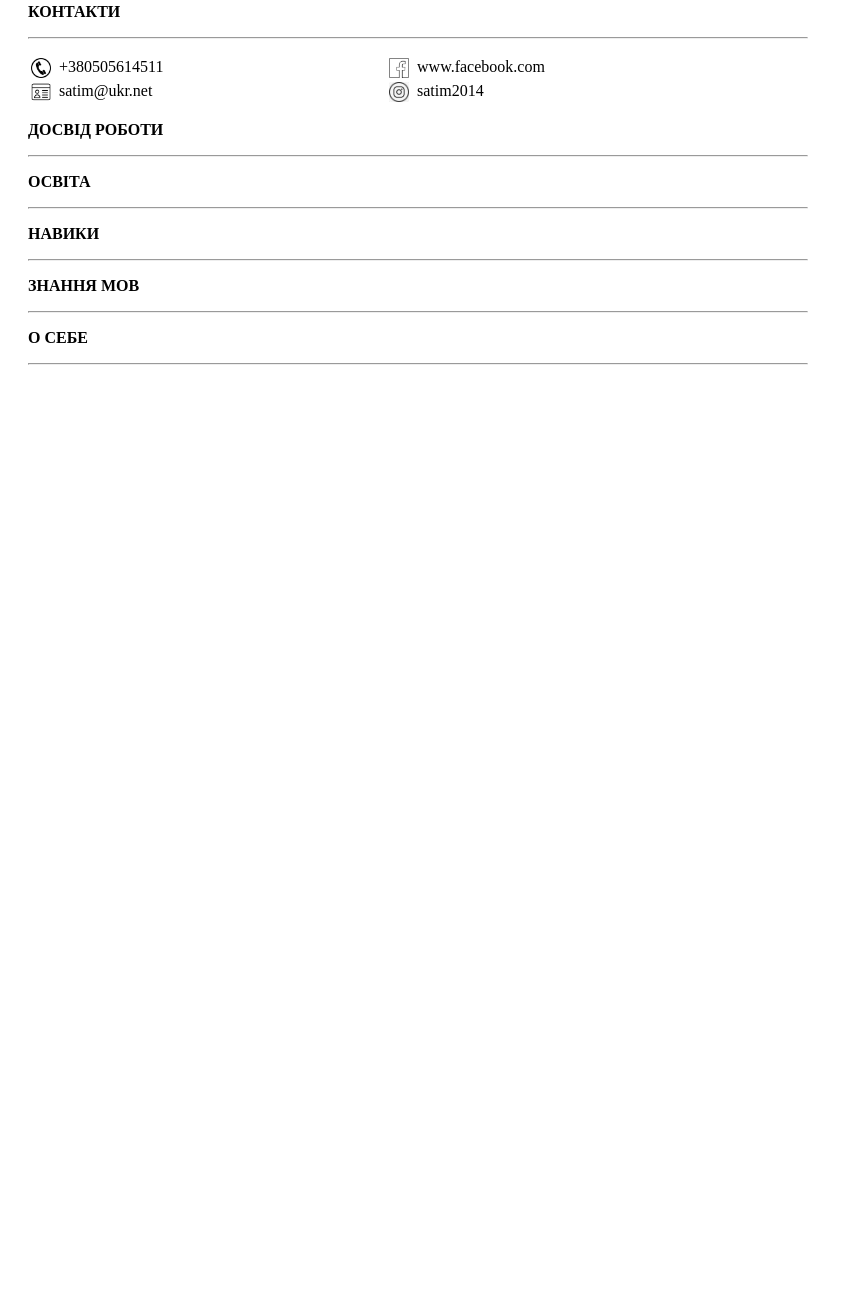
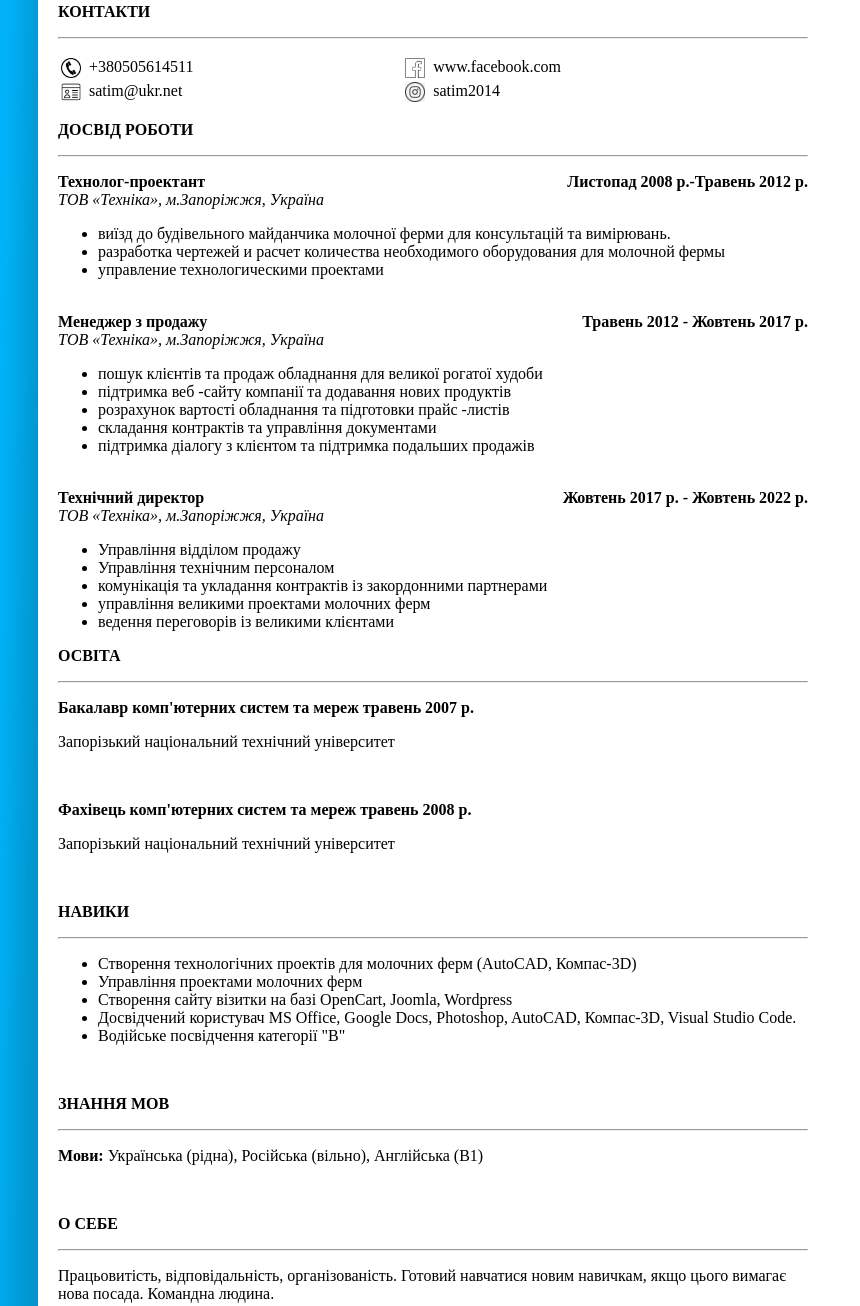
Before and after one commit to Satim2022/test, a plain HTML site: page CV_ua.html in a window 1280 px wide. Shown: the part 269-1575 px from the top of the page, without its empty margins (0-860 px from the left). Before the commit the page ends 800 px from the top, so only its background shows below. Drawn offline with Linux system fonts and the light colour scheme.

Commit message:
add some files

```diff
--- a/CV.css
+++ b/CV.css
@@ -4,7 +4,7 @@
 }
 .name {
   float: left;
-  margin-left:  20px;
+  margin-left:  50px;
   margin-right: 20px;
 }
 .left-line {
@@ -14,7 +14,10 @@
   height: 100vh;
 }
 body {
-  max-width: 800px
+  max-width: 800px;
+  background-image: url(/assets/images/blue.jpeg);
+  background-repeat: no-repeat;
+  background-size: 3% 100%;
 }
 a:link {
   color: #000000;
@@ -26,21 +29,28 @@ a:link {
 }
 
 .contacts {
-  margin-left:  20px;
+  margin-left:  50px;
   text-align: left;
 }
 .exp {
-  margin-left:  20px;
+  margin-left:  50px;
 }
 .education {
-  margin-left:  20px;
+  margin-left:  50px;
 }
 .skills {
-  margin-left:  20px;
+  margin-left:  50px;
 }
 .lang {
-  margin-left:  20px;
+  margin-left:  50px;
 }
 .self {
-  margin-left:  20px;
+  margin-left:  50px;
 }
+.leftstr, .rightstr {
+  float: left; /* Обтекание справа */
+  width: 50%; /* Ширина текстового блока */
+ }
+ .rightstr {
+  text-align: right; /* Выравнивание по правому краю */
+ }
--- a/CV_ua.html
+++ b/CV_ua.html
@@ -7,12 +7,11 @@
   <title>CV Oleksandr Tymchenko</title>
 </head>
   <body>
-      <!-- <div class="left-line">11111</div> -->
       <header class="site-header">
         <div class="main">
           <span class="name"><h1>ТИМЧЕНКО ОЛЕКСАНДР
             <br> ОЛЕКСАНДРОВИЧ</h1>
-            <p>менеджер з продажів</p>
+            <p><h3>менеджер з продажів</h3></p>
             <p><img src="" alt="">Рідне місто: м. Запоріжжя &nbsp;&nbsp;&nbsp;<img src="" alt="">Возраст: 37 лет</p>
           </span>
           <span class="foto">
@@ -42,24 +41,78 @@
         <div class="exp">
           <p><strong>ДОСВІД РОБОТИ</strong></p>
           <p><hr></p>
+          <p>
+            <p>
+              <b><span class="leftstr">Технолог-проектант</span>
+                <span class="rightstr">Листопад 2008 р.-Травень 2012 р.</span></b>
+            </p>
+            <i>ТОВ «Техніка», м.Запоріжжя, Україна</i>
+            <br>
+            <ul>
+              <li>виїзд до будівельного майданчика молочної ферми для консультацій та вимірювань.</li>
+              <li>разработка чертежей и расчет количества необходимого оборудования для молочной фермы</li>
+              <li>управление технологическими проектами</li>
+            </ul>
+            <br>
+            <b><span class="leftstr">Менеджер з продажу</span> <span class="rightstr">Травень 2012 - Жовтень 2017 р.</span></b>
+            <i>ТОВ «Техніка», м.Запоріжжя, Україна</i>
+            <br>
+            <ul>
+              <li>пошук клієнтів та продаж обладнання для великої рогатої худоби</li>
+              <li>підтримка веб -сайту компанії та додавання нових продуктів</li>
+              <li>розрахунок вартості обладнання та підготовки прайс -листів</li>
+              <li>складання контрактів та управління документами</li>
+              <li>підтримка діалогу з клієнтом та підтримка подальших продажів</li>
+            </ul>
+            <br>
+            <b><span class="leftstr">Технічний директор</span> <span class="rightstr">Жовтень 2017 р. - Жовтень 2022 р.</span></b>
+            <i>ТОВ «Техніка», м.Запоріжжя, Україна</i>
+            <br>
+            <ul>
+              <li>Управління відділом продажу</li>
+              <li>Управління технічним персоналом</li>
+              <li>комунікація та укладання контрактів із закордонними партнерами</li>
+              <li>управління великими проектами молочних ферм</li>
+              <li>ведення переговорів із великими клієнтами</li>
+            </ul>
+          </p>
         </div>
         <div class="education">
           <p><strong>ОСВІТА</strong></p>
           <p><hr></p>
+          <p><b>Бакалавр комп'ютерних систем та мереж травень 2007 р.</b></p>
+          <p>Запорізький національний технічний університет</p>
+          <br>
+          <p><b>Фахівець комп'ютерних систем та мереж травень 2008 р.</b></p>
+          <p>Запорізький національний технічний університет</p>
         </div>
         <div class="skills">
+          <br>
           <p><strong>НАВИКИ</strong></p>
           <p><hr></p>
+          <p>
+            <ul>
+              <li>Створення технологічних проектів для молочних ферм (AutoCAD, Компас-3D)</li>
+              <li>Управління проектами молочних ферм</li>
+              <li>Створення сайту візитки на базі OpenCart, Joomla, Wordpress</li>
+              <li>Досвідчений користувач MS Office, Google Docs, Photoshop, AutoCAD, Компас-3D, Visual Studio Code.</li>
+              <li>Водійське посвідчення категорії "В"</li>
+            </ul>
+          </p>
         </div>
         <div class="lang">
+          <br>
           <p><strong>ЗНАННЯ МОВ</strong></p>
           <p><hr></p>
+          <p><b>Мови:</b>&nbsp;Українська (рідна), Російська (вільно), Англійська (B1)</p>
         </div>
       </main>
       <footer>
         <div class="self">
+          <br>
           <p><strong>О СЕБЕ</strong></p>
           <p><hr></p>
+          <p>Працьовитість, відповідальність, організованість. Готовий навчатися новим навичкам, якщо цього вимагає нова посада. Командна людина.</p>
         </div>
       </footer>
   </body>
```
Also changed, not shown: index.html (deleted, +0 -15 lines), assets/images/blue.jpeg (added).
